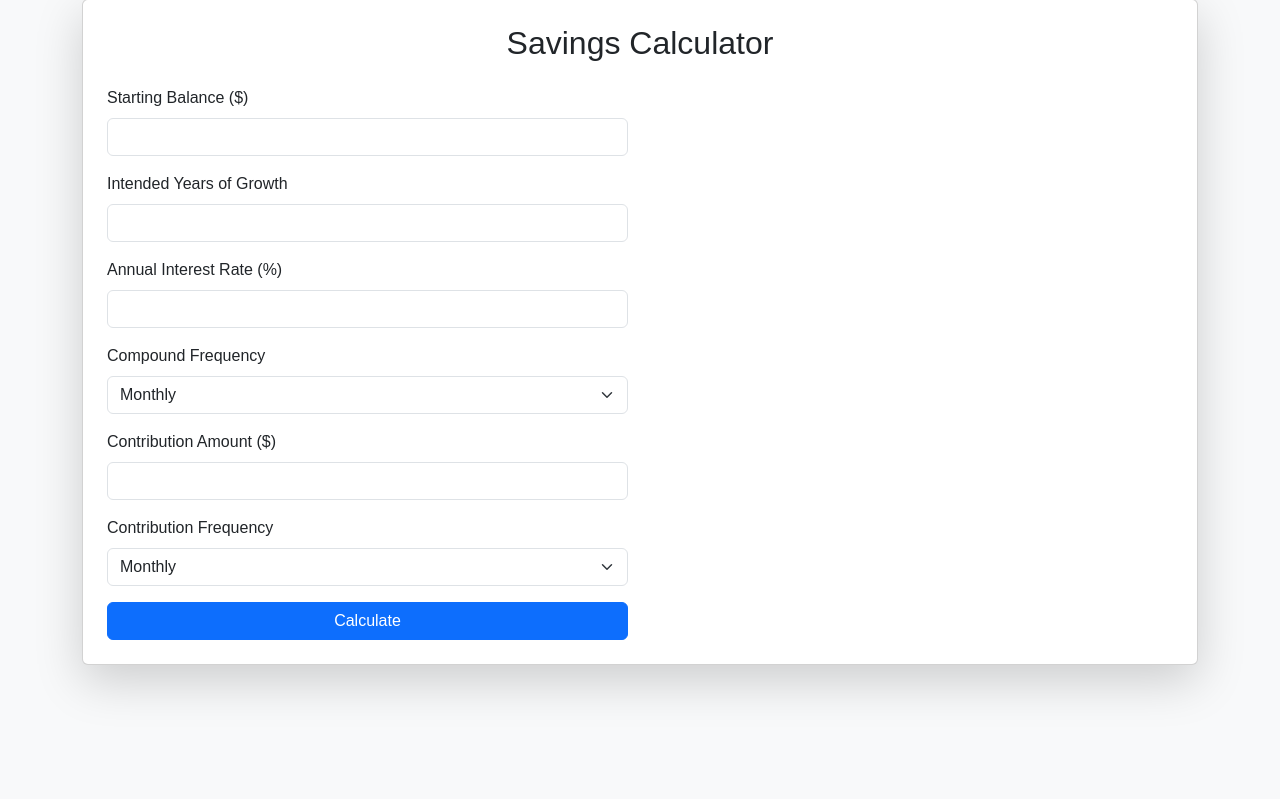
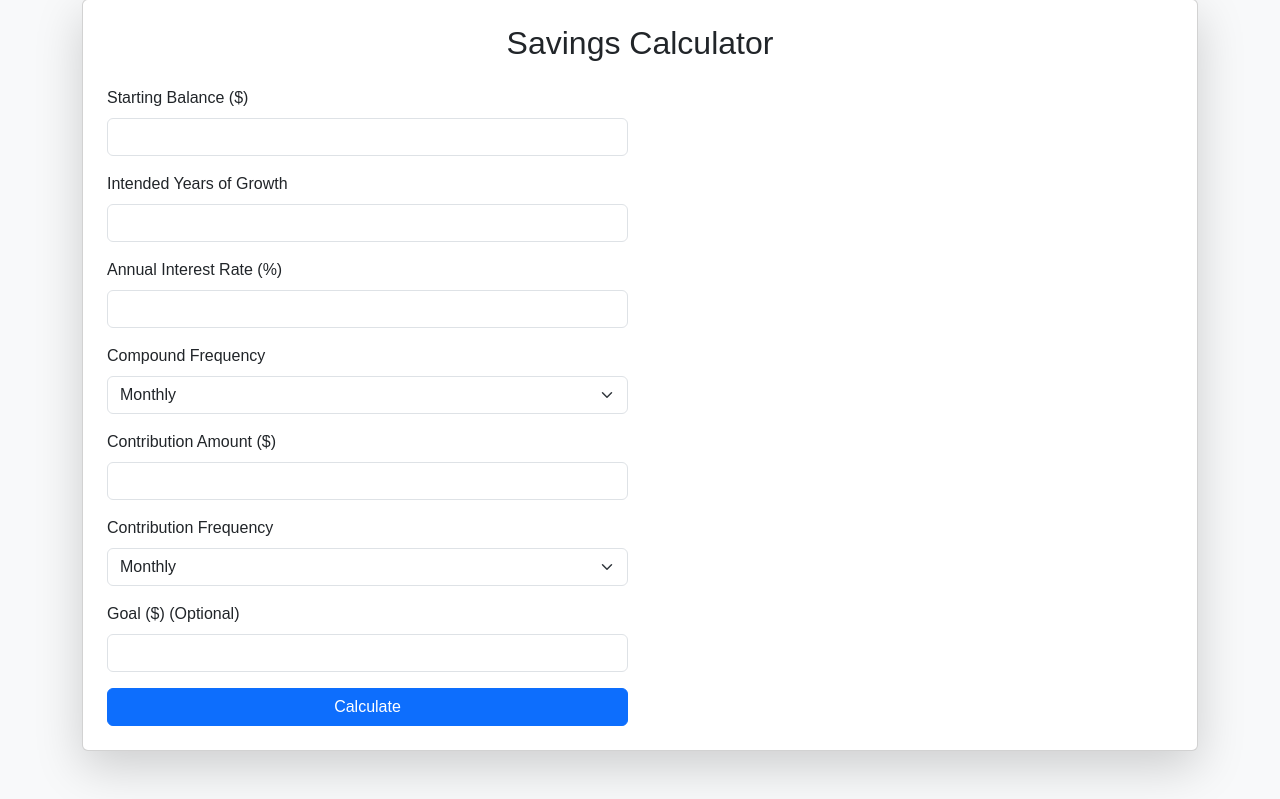
Before and after one commit to DePaul-Spring-2025-CSC-394-903/final-project-poc-team-5, a Django app: page /savings-calculator/ in a window 1280 px wide. Shown: the part 105-904 px from the top of the page. Run offline with Django 4.2, Linux system fonts and the light colour scheme; a user stored in the database is signed in.

Commit message:
Update savings_calculator.html

```diff
--- a/main/templates/main/savings_calculator.html
+++ b/main/templates/main/savings_calculator.html
@@ -7,7 +7,10 @@
 
     {% if result %}
       <div class="alert alert-success text-center">
-        <strong>You have saved ${{ result.final_balance }}</strong>
+        <strong>You have saved ${{ result.final_balance }}</strong><br>
+        {% if result.goal_months %}
+          <span>You reached your goal in {{ result.goal_months }} months.</span>
+        {% endif %}
       </div>
     {% endif %}
 
@@ -54,6 +57,11 @@
               <option value="monthly" {% if contribution_frequency == 'monthly' %}selected{% endif %}>Monthly</option>
               <option value="annually" {% if contribution_frequency == 'annually' %}selected{% endif %}>Annually</option>
             </select>
+          </div>
+
+          <div class="mb-3">
+            <label for="goal" class="form-label">Goal ($) (Optional)</label>
+            <input type="number" step="0.01" name="goal" class="form-control" value="{{ goal|default:'' }}">
           </div>
 
           <button type="submit" class="btn btn-primary w-100">Calculate</button>
```
